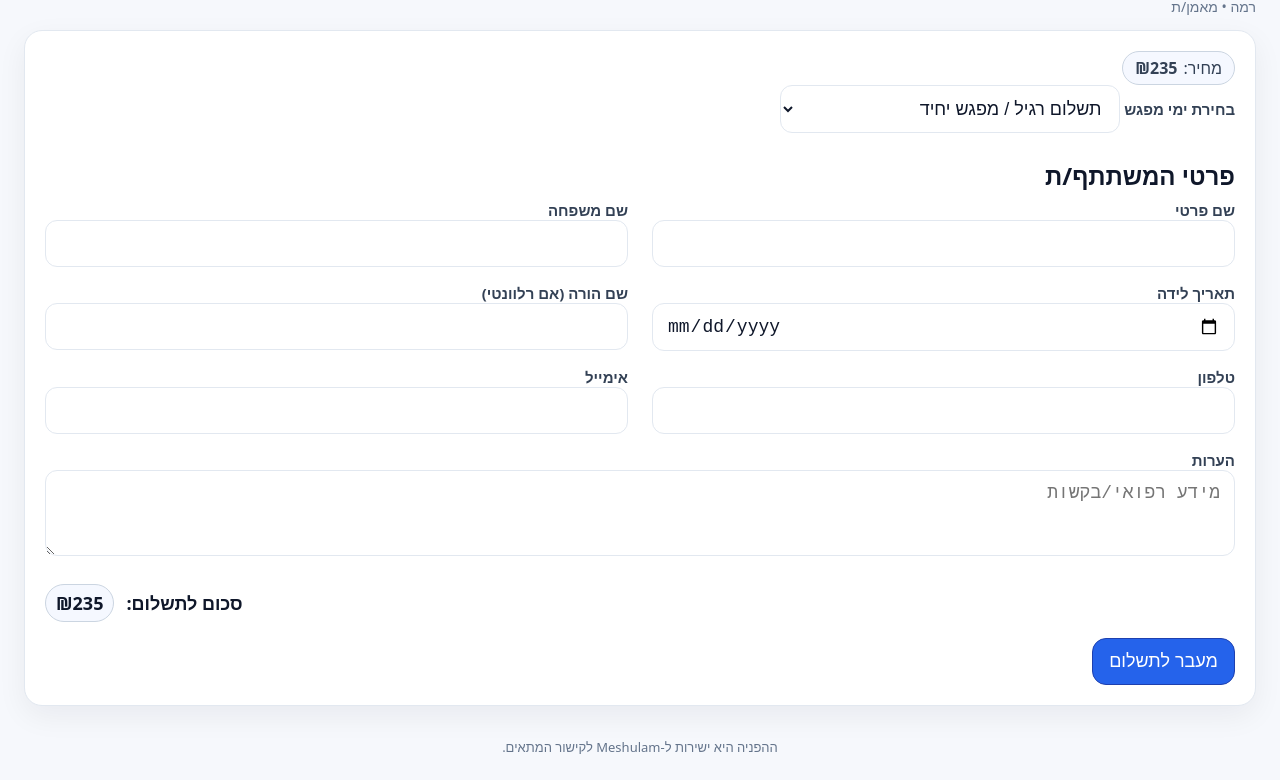
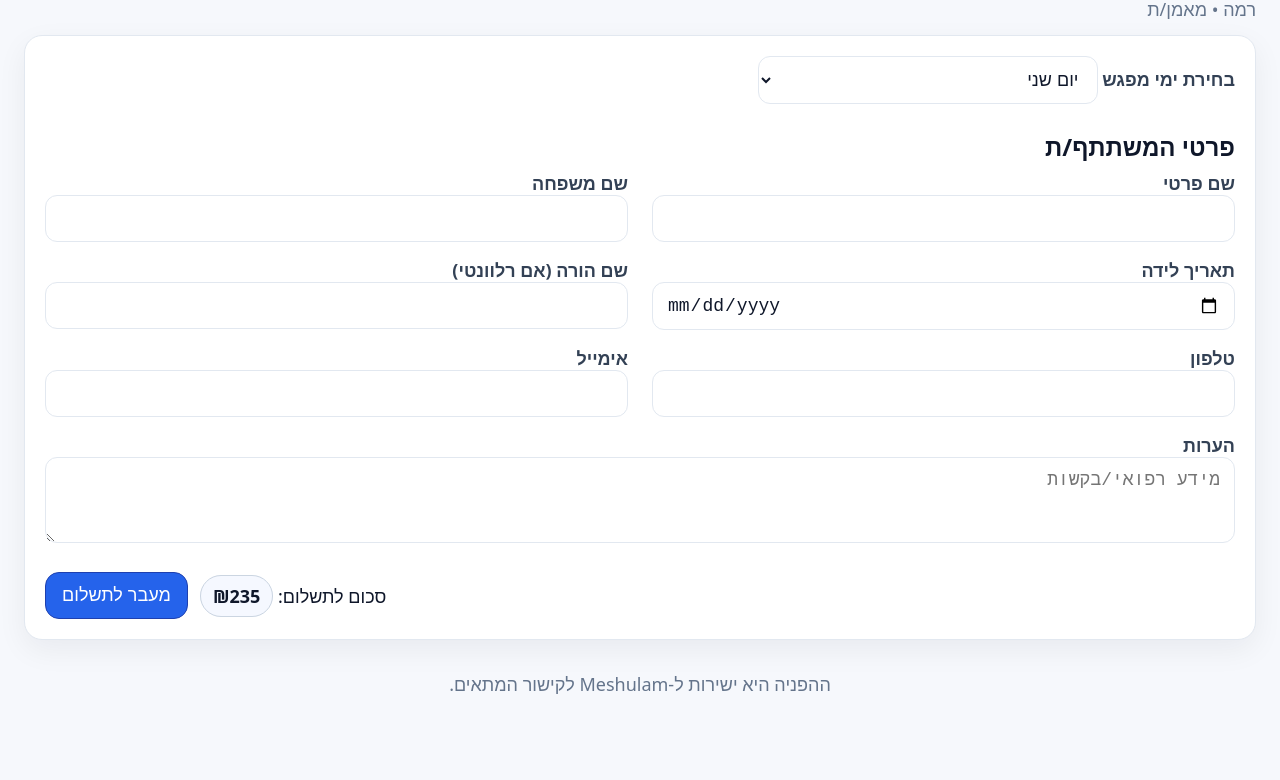
Before and after one commit to RaikoGAL/classes-registration, a website: page public/register.html in a window 1280 px wide. Shown: the part 184-964 px from the top of the page. After the commit the page ends 904 px from the top, so only its background shows below. Drawn offline with Linux system fonts and the light colour scheme.

Commit message:
Update register.html

```diff
--- a/public/register.html
+++ b/public/register.html
@@ -5,23 +5,19 @@
   <meta name="viewport" content="width=device-width, initial-scale=1">
   <title>טופס הרשמה לחוג</title>
 
-  <!-- הסטייל הישן נשאר, אבל light-mode והפוליש ב-styles.css גוברים עליו -->
+  <!-- ה-css ההיסטורי נשאר; ה-Light והפוליש בקובץ styles.css גוברים -->
   <style>
     html{direction:rtl}*{box-sizing:border-box}body{margin:0;padding:0;font-family:system-ui,-apple-system,"Segoe UI",Roboto,Arial,"Noto Sans Hebrew","Rubik",sans-serif;background:#0b0d12;color:#e6e8ee}
-    a{color:#a4c2ff;text-decoration:none}.container{max-width:1200px;margin:0 auto;padding:24px}
-    .header{display:flex;justify-content:space-between;align-items:center;gap:16px;flex-wrap:wrap}.logo{font-weight:800;letter-spacing:.3px}
-    .header .actions{display:flex;gap:10px;flex-wrap:wrap}.header .actions a,.btn{display:inline-block;padding:12px 18px;border-radius:14px;border:1px solid #2a3246;background:#121826;color:#e6e8ee;transition:all .2s;font-size:16px}
-    h1,h2,h3{margin:16px 0 8px}.subtle{color:#9aa4b2;font-size:14px}
-    .card{background:linear-gradient(180deg,#0f1422,#0b0f1a);border:1px solid #253048;border-radius:18px;padding:16px;display:flex;flex-direction:column;min-height:220px}
-    .kv{display:flex;flex-wrap:wrap;gap:8px 10px;font-size:14px;color:#cbd5e1}
+    .container{max-width:1200px;margin:0 auto;padding:24px}
+    .header{display:flex;justify-content:space-between;align-items:center;gap:16px;flex-wrap:wrap}
+    .logo{font-weight:800;letter-spacing:.3px}
+    .actions a,.btn{display:inline-block;padding:12px 18px;border-radius:14px;border:1px solid #2a3246;background:#121826;color:#e6e8ee;transition:all .2s;font-size:16px}
+    h1,h2,h3{margin:16px 0 8px}
+    .card{background:linear-gradient(180deg,#0f1422,#0b0f1a);border:1px solid #253048;border-radius:18px;padding:16px;display:flex;flex-direction:column}
     .sessions{margin:8px 0;display:flex;flex-wrap:wrap;gap:6px}
-    .session{font-size:12px;padding:4px 8px;border-radius:999px;background:#132236;border:1px dashed #2a4778}
-    .cta{margin-top:auto;display:flex;justify-content:space-between;align-items:center;gap:12px}.price{font-size:14px;color:#cbd5e1}.btn.primary{background:#1a3a8a;border-color:#3154a5}
-    .toolbar{display:flex;gap:12px;align-items:flex-end;margin:12px 0 20px;flex-wrap:wrap}label{font-size:15px;color:#cbd5e1;display:block}
-    select,input,textarea{width:260px;padding:12px 14px;border-radius:14px;border:1px solid #2c3448;background:#0e1422;color:#e6e8ee;font-size:16px}
     .form{display:grid;grid-template-columns:repeat(2,1fr);gap:14px}.form .full{grid-column:1/-1}
-    .footer{margin-top:32px;color:#97a3b6;font-size:13px;text-align:center}
-    @media (max-width:540px){.container{padding:16px}h1{font-size:1.6rem}.form{grid-template-columns:1fr}.btn.primary{width:100%;text-align:center}.card{min-height:180px}}
+    .footer{margin-top:32px;text-align:center}
+    @media (max-width:540px){.container{padding:16px}.form{grid-template-columns:1fr}.btn.primary{width:100%}.card{min-height:180px}}
   </style>
 
   <link rel="stylesheet" href="styles.css">
@@ -30,28 +26,19 @@
   <div class="container">
     <div class="header">
       <div class="logo"><a href="index.html">מועדון השחמט ראשון לציון</a></div>
-      <div class="actions">
-        <!-- כפתור חזרה במקום "אדמין" -->
-        <a href="index.html" class="back-btn" aria-label="חזרה">← חזרה</a>
-      </div>
+      <div class="actions"><a href="index.html" class="back-btn" aria-label="חזרה">חזרה</a></div>
     </div>
 
     <h1 id="classTitle">שם החוג</h1>
     <div id="classMeta" class="subtle">רמה • מאמן/ת</div>
 
     <div class="card" style="margin-top:14px;">
-      <div class="kv">
-        <div><span>מחיר:</span> <strong id="price">₪195</strong></div>
-      </div>
-
       <div>
         <label>בחירת ימי מפגש
           <select id="meetingOption">
-            <!-- ברירת המחדל נעדכן דינמית לפי מספר המפגשים בפועל -->
-            <option value="single">תשלום רגיל / מפגש יחיד</option>
-            <option value="day1">מפגש 1</option>
-            <option value="day2">מפגש 2</option>
             <option value="both">שני המפגשים (שני+רביעי)</option>
+            <option value="day1">יום שני</option>
+            <option value="day2">יום רביעי</option>
           </select>
         </label>
         <div id="sessionsList" class="sessions"></div>
@@ -68,14 +55,9 @@
         <div><label>אימייל<input id="email" type="email"></label></div>
         <div class="full"><label>הערות<textarea id="notes" rows="3" placeholder="מידע רפואי/בקשות"></textarea></label></div>
 
-        <!-- סרגל סכום ליד הכפתור -->
-        <div class="full">
-          <div class="paybar" id="paybar" aria-live="polite" style="display:none">
-            <span>סכום לתשלום:</span> <span class="amount" id="paybarAmount"></span>
-          </div>
-        </div>
-
-        <div class="full">
+        <!-- סכום + כפתור באותה שורה בצד שמאל -->
+        <div class="full payrow">
+          <div><span>סכום לתשלום:</span> <span class="amount" id="paybarAmount">₪0</span></div>
           <button type="button" class="btn primary pay-now" onclick="return saveThenPay(event)">מעבר לתשלום</button>
         </div>
       </form>
@@ -84,68 +66,44 @@
     <div class="footer">ההפניה היא ישירות ל-Meshulam לקישור המתאים.</div>
   </div>
 
-  <!-- טעינת הנתונים/תצוגה המקורית -->
   <script src="script.js"></script>
   <script src="payments.js"></script>
 
-  <!-- שמירת groupId מה-URL -->
+  <!-- קבלת groupId מה-URL -->
   <script>
     (function () {
       var sp = new URL(location.href).searchParams;
       var g = sp.get('group') || sp.get('groupId') || '';
-      if (g) {
-        window.CURRENT_GROUP = g;
-        document.body.dataset.group = g;
-        var h = document.getElementById('groupKey');
-        if (h) h.value = g;
-      }
+      if (g) { document.body.dataset.group = g; var h=document.getElementById('groupKey'); if(h) h.value=g; }
     })();
   </script>
 
-  <!-- לוגיקת בחירת ברירת-מחדל (שני הימים כשאפשר) + עדכון מחיר + הצגת סכום ליד הכפתור -->
+  <!-- ברירת מחדל: שני המפגשים אם קיימים 2; עדכון סכום; ריענון אם חוזרים עם back -->
   <script>
     (function(){
-      const PRICE_ONE  = 235;
-      const PRICE_BOTH = 355;
+      const PRICE_ONE  = 235, PRICE_BOTH = 355;
+      const sel = document.getElementById('meetingOption');
+      const pay = document.getElementById('paybarAmount');
+      const sessionsBox = document.getElementById('sessionsList');
 
-      const sel          = document.getElementById('meetingOption');
-      const priceTop     = document.getElementById('price');
-      const paybar       = document.getElementById('paybar');
-      const paybarAmount = document.getElementById('paybarAmount');
-      const sessionsBox  = document.getElementById('sessionsList');
+      function amountFor(v){ return v==='both' ? PRICE_BOTH : PRICE_ONE; }
+      function update(){ if (sel && pay){ pay.textContent = '₪' + amountFor(sel.value); } }
 
-      function calcAmount(v){ return v === 'both' ? PRICE_BOTH : PRICE_ONE; }
-
-      function updateAmounts(){
-        if (!sel) return;
-        const amount = calcAmount(sel.value);
-        if (priceTop)     priceTop.textContent     = '₪' + amount;
-        if (paybarAmount) paybarAmount.textContent = '₪' + amount;
-        if (paybar)       paybar.style.display     = 'flex';
+      function chooseDefault(){
+        const cnt = sessionsBox ? sessionsBox.querySelectorAll('.session').length : 0;
+        sel.value = (cnt >= 2) ? 'both' : 'day1';
+        update();
       }
 
-      // בחר "שני הימים" כברירת מחדל רק אם יש לפחות שני מפגשים בפועל
-      function chooseDefaultBySessions(){
-        try{
-          const cnt = sessionsBox ? sessionsBox.querySelectorAll('.session').length : 0;
-          if (cnt >= 2) {
-            sel.value = 'both';
-          } else {
-            sel.value = 'single';
-          }
-        }catch(e){}
-        updateAmounts();
-      }
+      // אם חוזרים אחורה (BFCache) – נטען מחדש כדי למנוע כפילויות
+      window.addEventListener('pageshow', e => { if (e.persisted) location.reload(); });
 
-      // הפעלה ראשונית
-      if (sel) {
-        // אם script.js יטעין את המפגשים מאוחר יותר — נעקוב ונעדכן
-        const mo = new MutationObserver(chooseDefaultBySessions);
+      if (sel){
+        // עדכון כש- script.js מוסיף את המפגשים דינמית
+        const mo = new MutationObserver(chooseDefault);
         if (sessionsBox) mo.observe(sessionsBox,{childList:true,subtree:true});
-        // ניסיון ראשוני (אם המפגשים כבר ב-DOM)
-        chooseDefaultBySessions();
-        // האזנה לשינוי ידני
-        sel.addEventListener('change', updateAmounts);
+        chooseDefault();
+        sel.addEventListener('change', update);
       }
     })();
   </script>
```
